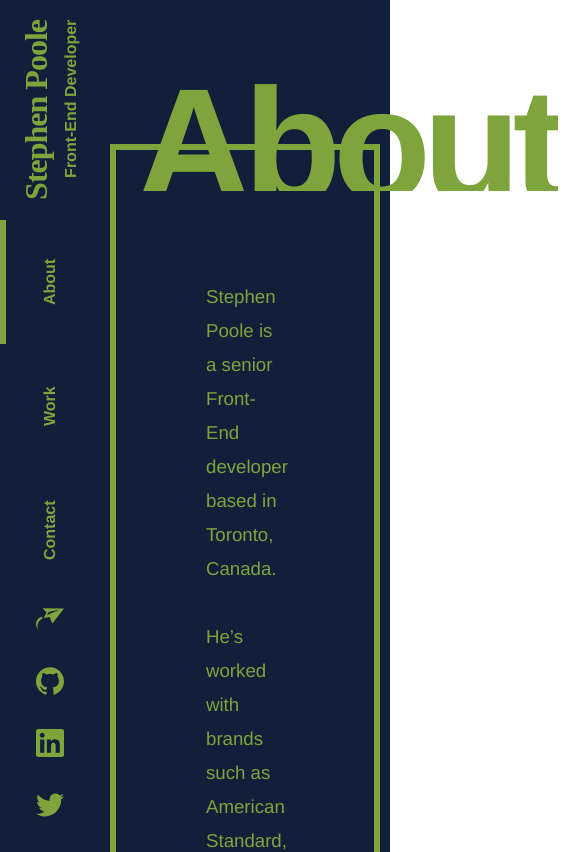
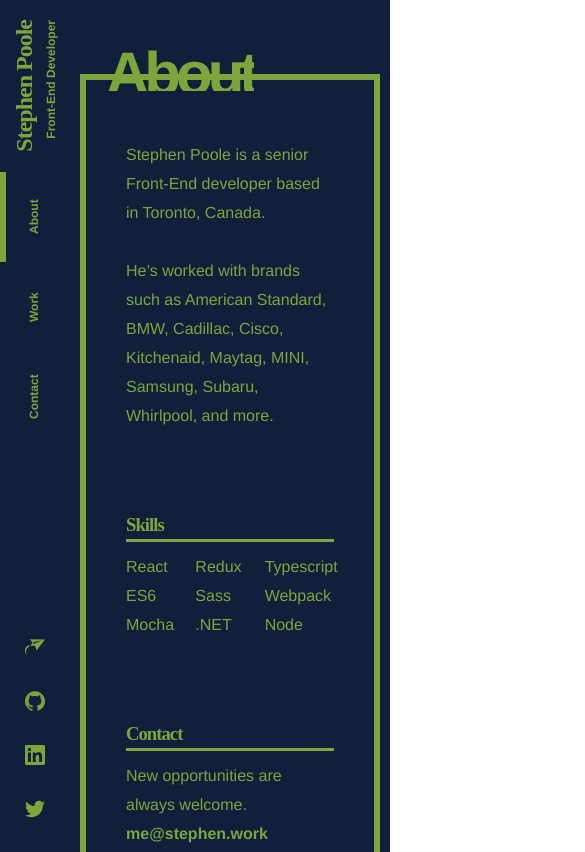
Before and after one commit to stephenpoole/portfolio, a React app: page / in a window 390 px wide. Shown: the top 852 px of the page, 585 px wide, since content can reach past the window. Built offline with nearby package versions, Linux system fonts and the light colour scheme; a web font is replaced by a local one.

Commit message:
Complete mobile styling

```diff
--- a/src/js/components/Book.tsx
+++ b/src/js/components/Book.tsx
@@ -12,4 +12,8 @@ export const Book = styled.ul`
         transform: none;
         left: initial;
     }
+
+    ${({ theme }) => theme.media.phone} {
+        padding-top: 80px;
+    }
 `;
--- a/src/js/components/Content.tsx
+++ b/src/js/components/Content.tsx
@@ -10,6 +10,11 @@ export const ContentWrapper = styled.div`
     position: relative;
     width: calc(100% - 100px);
     margin-left: 100px;
+
+    ${({ theme }) => theme.media.phone} {
+        width: calc(100% - 70px);
+        margin-left: 70px;
+    }
 `;
 
 export const Content: React.FC<Props> = ({ children, className }) => (
--- a/src/js/components/ContentSection.tsx
+++ b/src/js/components/ContentSection.tsx
@@ -35,4 +35,9 @@ export const ContentSection = styled.div<IProps>`
     &:last-child {
         margin-bottom: 0;
     }
+
+    ${({ theme }) => theme.media.phone} {
+        font-size: 12pt;
+        line-height: 29px;
+    }
 `;
--- a/src/js/components/Navigation.tsx
+++ b/src/js/components/Navigation.tsx
@@ -26,6 +26,10 @@ const StyledLink = styled(HashLink)`
     width: inherit;
     display: table;
     text-transform: capitalize;
+
+    ${({ theme }) => theme.media.phone} {
+        padding: 20px 0;
+    }
 `;
 
 const StyledSpan = styled.span`
@@ -37,6 +41,10 @@ const StyledSpan = styled.span`
     strong {
         display: block;
         text-align: center;
+    }
+
+    ${({ theme }) => theme.media.phone} {
+        min-height: 50px;
     }
 `;
 
--- a/src/js/components/Page.tsx
+++ b/src/js/components/Page.tsx
@@ -33,6 +33,10 @@ const Anchor = styled.div<AnchorProps>`
     width: 100%;
     top: -110px;
     left: 0;
+
+    ${({ theme }) => theme.media.phone} {
+        top: -80px;
+    }
 `;
 
 export const Page: React.FC<Props> = ({ id, children }) => (
--- a/src/js/components/PageInner.tsx
+++ b/src/js/components/PageInner.tsx
@@ -7,4 +7,8 @@ export const PageInner = styled.div`
     ${({ theme }) => theme.media.tablet} {
         padding: 130px 90px;
     }
+
+    ${({ theme }) => theme.media.phone} {
+        padding: 60px 40px;
+    }
 `;
--- a/src/js/components/Sidebar.tsx
+++ b/src/js/components/Sidebar.tsx
@@ -1,10 +1,14 @@
 import React from 'react';
-import styled, { StyledComponent } from 'styled-components';
+import styled from 'styled-components';
 
 export const SidebarWrapper = styled.div`
     float: left;
     height: 100%;
     width: 100px;
+
+    ${({ theme }) => theme.media.phone} {
+        width: 70px;
+    }
 `;
 
 interface Props {
--- a/src/js/components/Social.tsx
+++ b/src/js/components/Social.tsx
@@ -29,6 +29,10 @@ export const Social: React.FC<IProps> = ({ items }) => (
                 padding: 17px 0;
                 display: block;
                 fill: ${({ theme }) => theme.color.text};
+
+                ${({ theme }) => theme.media.phone} {
+                    width: 20px;
+                }
             `;
             const CustomLink: React.FC<{}> = ({ children }) => {
                 if (name === 'email') {
--- a/src/js/components/Title.tsx
+++ b/src/js/components/Title.tsx
@@ -6,6 +6,11 @@ const TitleText = styled.h1`
     font-weight: bold;
     font-size: 10em;
     letter-spacing: -8px;
+
+    ${({ theme }) => theme.media.phone} {
+        font-size: 5em;
+        letter-spacing: -5px;
+    }
 `;
 
 const AnchoredTitleText = styled(TitleText)`
@@ -47,4 +52,8 @@ export const StyledTitle = styled(Title)`
     position: absolute;
     top: -135px;
     left: 20px;
+
+    ${({ theme }) => theme.media.phone} {
+        top: -55px;
+    }
 `;
--- a/src/js/components/TweenColorsViaScroll.tsx
+++ b/src/js/components/TweenColorsViaScroll.tsx
@@ -16,8 +16,8 @@ export const TweenColorsViaScroll: React.FC<{}> = () => {
                     const text = textTween.getColor(progress);
                     const background = backgroundTween.getColor(progress);
 
-                    theme.color.text = text;
-                    theme.color.background = background;
+                    // theme.color.text = text;
+                    // theme.color.background = background;
                 });
 
                 return <div />;
--- a/src/js/styles/GlobalStyle.ts
+++ b/src/js/styles/GlobalStyle.ts
@@ -35,6 +35,10 @@ export const GlobalStyle = createGlobalStyle`
         font-size: 12pt;
         -webkit-font-smoothing: antialiased;
         -moz-osx-font-smoothing: grayscale;
+
+        ${theme.media.phone} {
+            font-size: 9pt;
+        }
     }
 
     html, body, div, span, applet, object, iframe,
```
